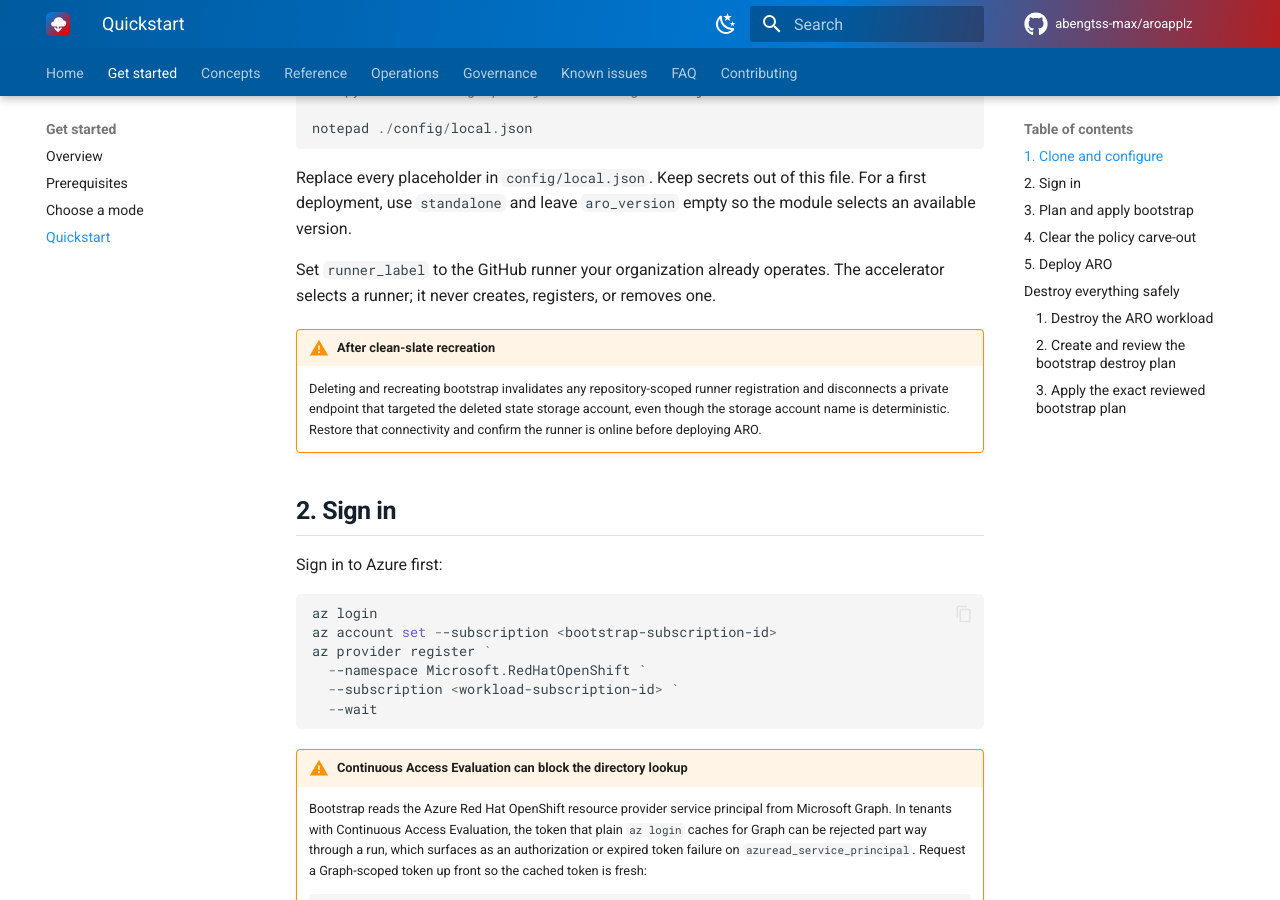
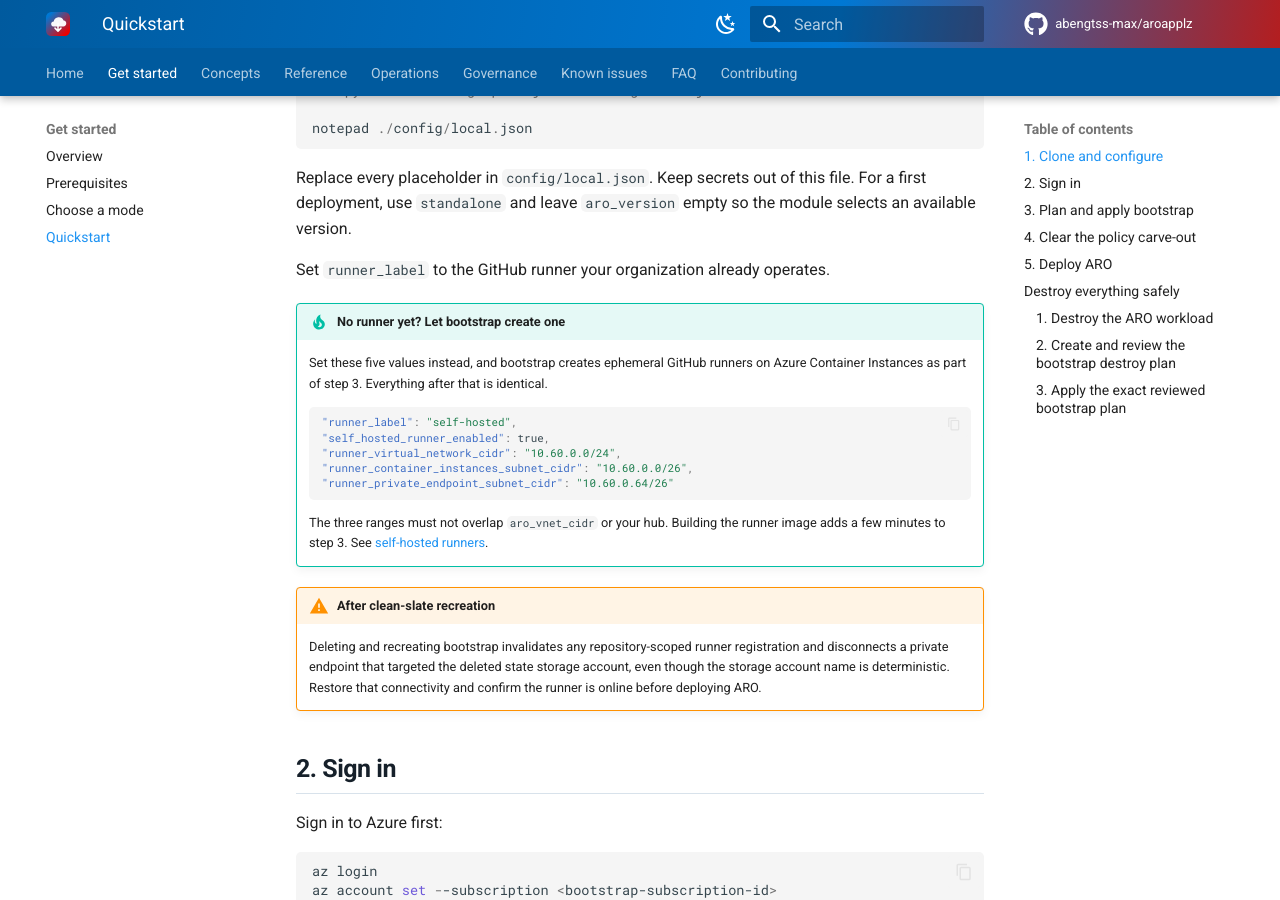
Before and after one commit to abengtss-max/aroapplz, an MkDocs documentation site: the page built from docs/get-started/quickstart.md, in a window 1280 px wide and 900 px high, scrolled down 484 px. Built offline with MkDocs 1.6.1 and Material for MkDocs 9.7.7, drawn with Linux system fonts in a browser that asks for light colours; comment, search, counter and statistics services are not loaded; some of the changed text lies outside the part shown.

Commit message:
docs: add the self-hosted runner path to the quickstart
Two short opt-in blocks rather than a separate walkthrough: the five
configuration values in step 1, and reusing the same PAT for runner
registration in step 2. Everything after that is unchanged.

````diff
--- a/docs/get-started/quickstart.md
+++ b/docs/get-started/quickstart.md
@@ -19,7 +19,20 @@ notepad ./config/local.json
 
 Replace every placeholder in `config/local.json`. Keep secrets out of this file. For a first deployment, use `standalone` and leave `aro_version` empty so the module selects an available version.
 
-Set `runner_label` to the GitHub runner your organization already operates. The accelerator selects a runner; it never creates, registers, or removes one.
+Set `runner_label` to the GitHub runner your organization already operates.
+
+!!! tip "No runner yet? Let bootstrap create one"
+    Set these five values instead, and bootstrap creates ephemeral GitHub runners on Azure Container Instances as part of step 3. Everything after that is identical.
+
+    ```json
+    "runner_label": "self-hosted",
+    "self_hosted_runner_enabled": true,
+    "runner_virtual_network_cidr": "10.60.0.0/24",
+    "runner_container_instances_subnet_cidr": "10.60.0.0/26",
+    "runner_private_endpoint_subnet_cidr": "10.60.0.64/26"
+    ```
+
+    The three ranges must not overlap `aro_vnet_cidr` or your hub. Building the runner image adds a few minutes to step 3. See [self-hosted runners](../operations/self-hosted-runner.md).
 
 !!! warning "After clean-slate recreation"
     Deleting and recreating bootstrap invalidates any repository-scoped runner registration and disconnects a private endpoint that targeted the deleted state storage account, even though the storage account name is deterministic. Restore that connectivity and confirm the runner is online before deploying ARO.
@@ -71,6 +84,13 @@ Import-Module ./ALZ.ARO/ALZ.ARO.psd1 -Force
 ```
 
 The token is limited to one resource owner and the permissions above. The module does not reuse GitHub CLI authentication. **Administration: Read and write** also permits bootstrap teardown to delete the generated repository. See [prerequisites](prerequisites.md) for owner-policy requirements.
+
+!!! tip "Only if you set `self_hosted_runner_enabled`"
+    Give the runners the same token. They exchange it for a short-lived registration token each time one starts, and it is stored in Azure as a secure environment variable rather than in any file:
+
+    ```powershell
+    $env:GITHUB_RUNNER_TOKEN = $env:GITHUB_TOKEN
+    ```
 
 ## 3. Plan and apply bootstrap
 
````
